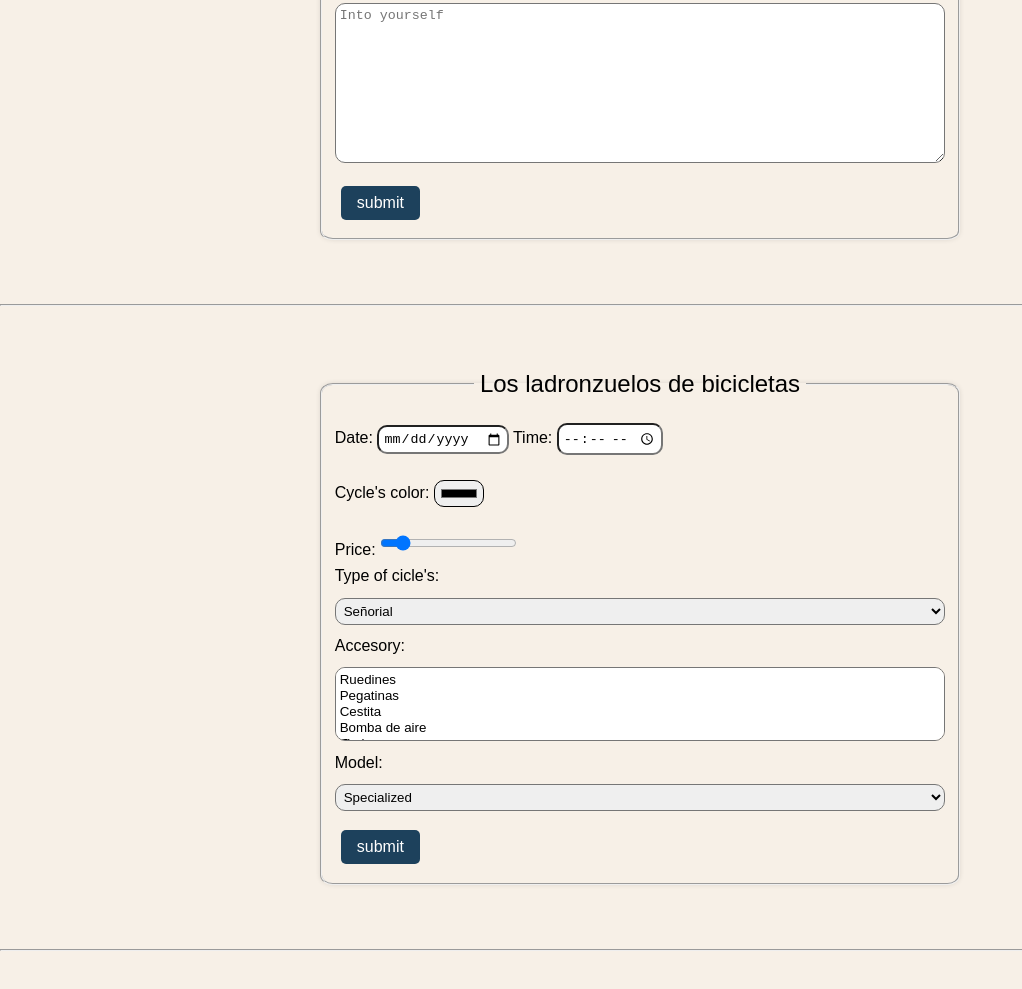
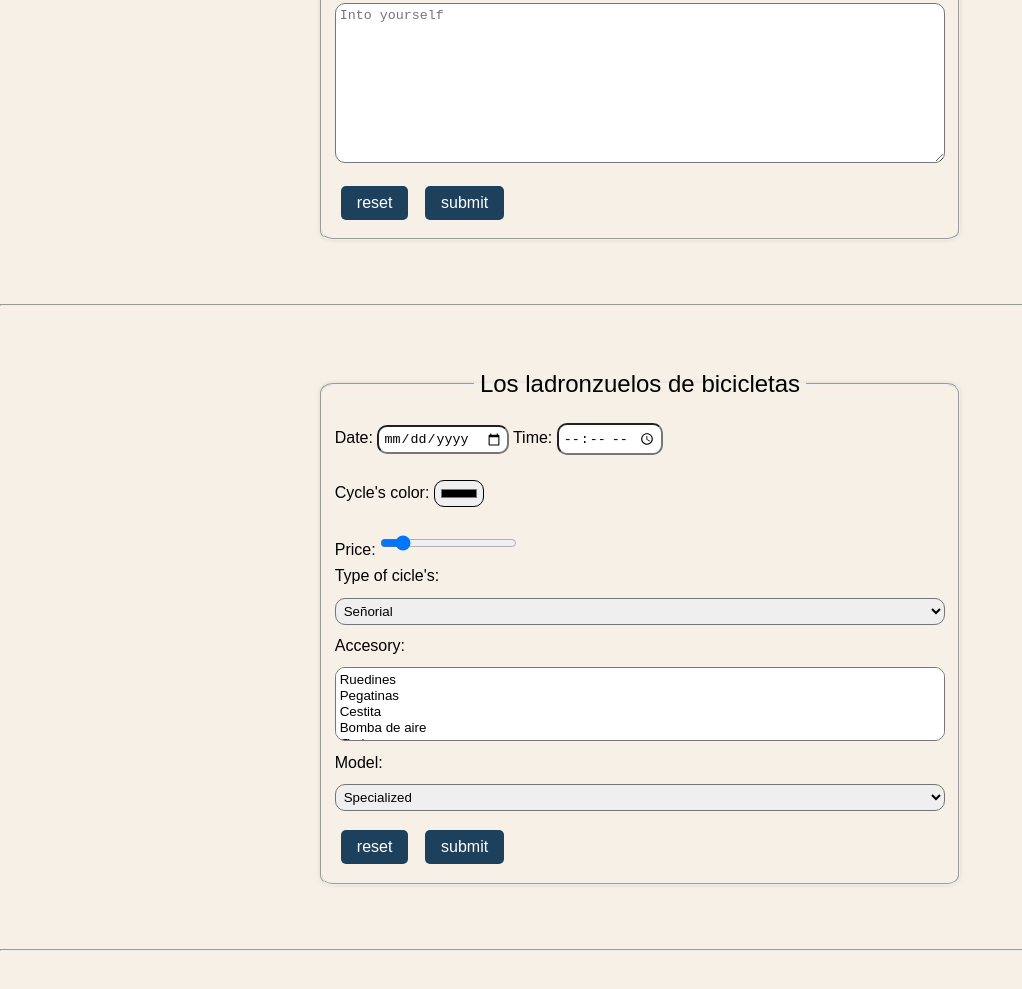
Before and after one commit to navarrorafa/TheBridge-Fulhtml-pp-formularios-rafael, a plain HTML site: page index.html in a window 1280 px wide. Shown: the part 355-1344 px from the top of the page, without its empty margins (0-1022 px from the left). Drawn offline with Linux system fonts and the light colour scheme.

Commit message:
button reset

```diff
--- a/index.html
+++ b/index.html
@@ -54,6 +54,7 @@
                 <br>
                 <textarea name="profile" id="profile" cols="30" rows="10" placeholder="Into yourself"></textarea>
                 <br>
+                <button type="reset">reset</button>
                 <button type="submit"> submit</button>
 
             </form>
@@ -152,6 +153,7 @@
                     </select>
                 </label>
                 <br>
+                <button type="reset">reset</button>
                 <button type="submit"> submit</button>
 
 
```
